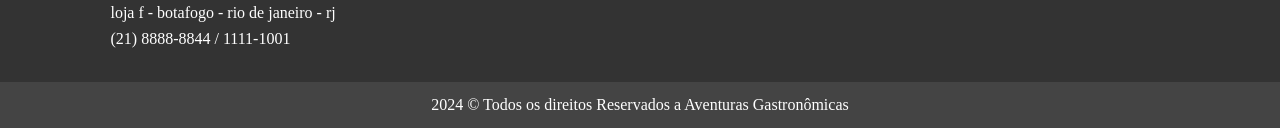
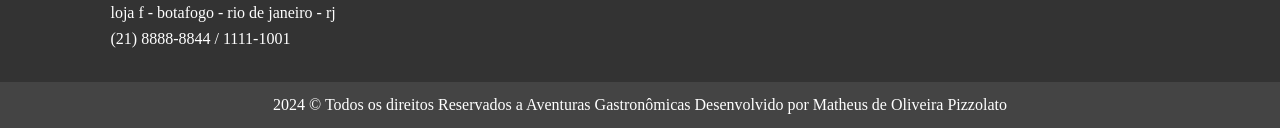
Before and after one commit to Maatpz/Redesign, a plain HTML site: page index.html in a window 1280 px wide. Shown: the part 4204-4332 px from the top of the page. Drawn offline with nearby package versions, Linux system fonts and the light colour scheme; a script that the page names is missing.

Commit message:
Update index.html

```diff
--- a/index.html
+++ b/index.html
@@ -3,7 +3,7 @@
 <head>
   <meta charset="utf-8">
   <meta name="viewport" content="width=device-width">
-  <title> Delicias da Carne</title>
+  <title> Aventuras Gastronômicas </title>
   <link href="style.css" rel="stylesheet" type="text/css" />
   <link rel="stylesheet" href="https://cdnjs.cloudflare.com/ajax/libs/font-awesome/6.5.2/css/all.min.css" integrity="sha512-SnH5WK+bZxgPHs44uWIX+LLJAJ9/2PkPKZ5QiAj6Ta86w+fsb2TkcmfRyVX3pBnMFcV7oQPJkl9QevSCWr3W6A==" crossorigin="anonymous" referrerpolicy="no-referrer"/>
     <style>
@@ -289,7 +289,7 @@
     </div>
 </div>
 <div class="footer_direitos">
-    <p>2024 © Todos os direitos Reservados a Aventuras Gastronômicas </p>
+     <p>2024 © Todos os direitos Reservados a Aventuras Gastronômicas Desenvolvido por Matheus de Oliveira Pizzolato </p>
 </div>
 
 <script type="module" src="https://unpkg.com/ionicons@7.1.0/dist/ionicons/ionicons.esm.js"></script>
```
